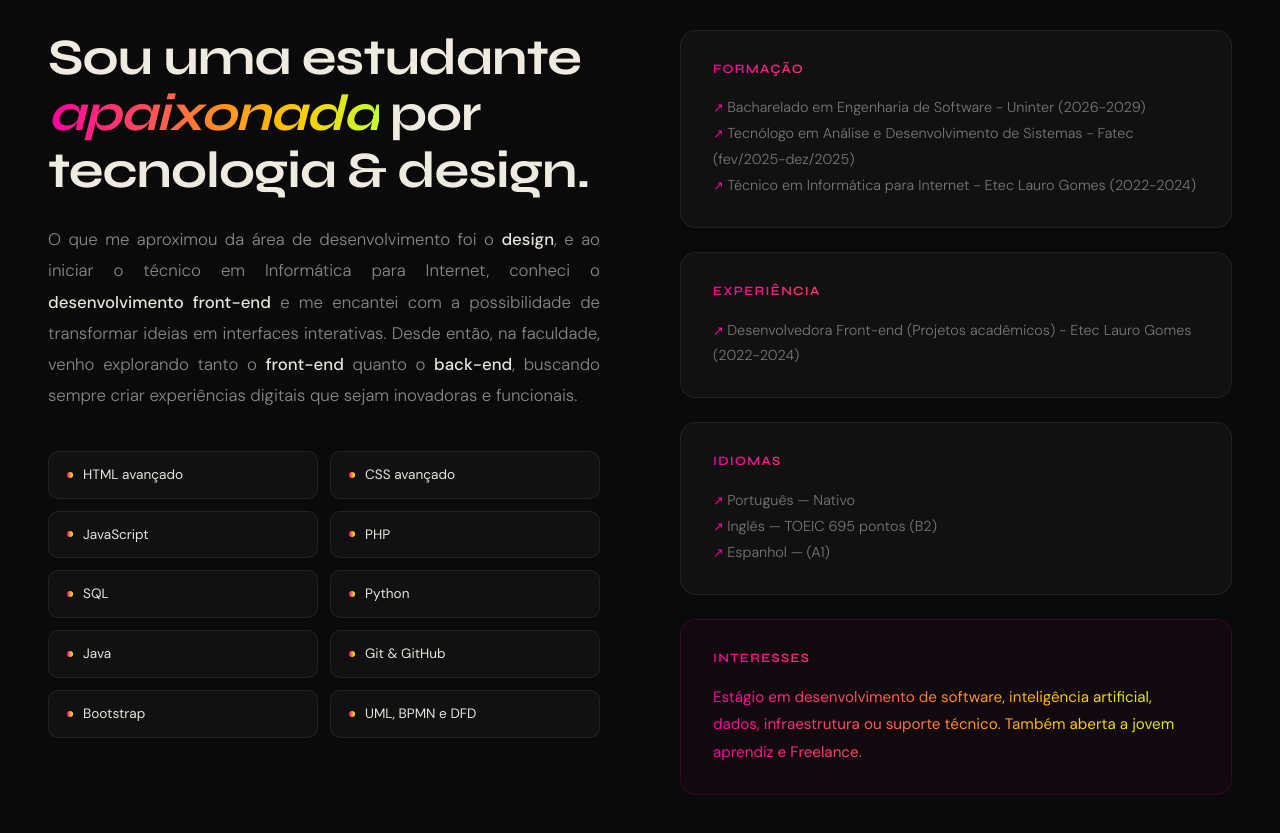
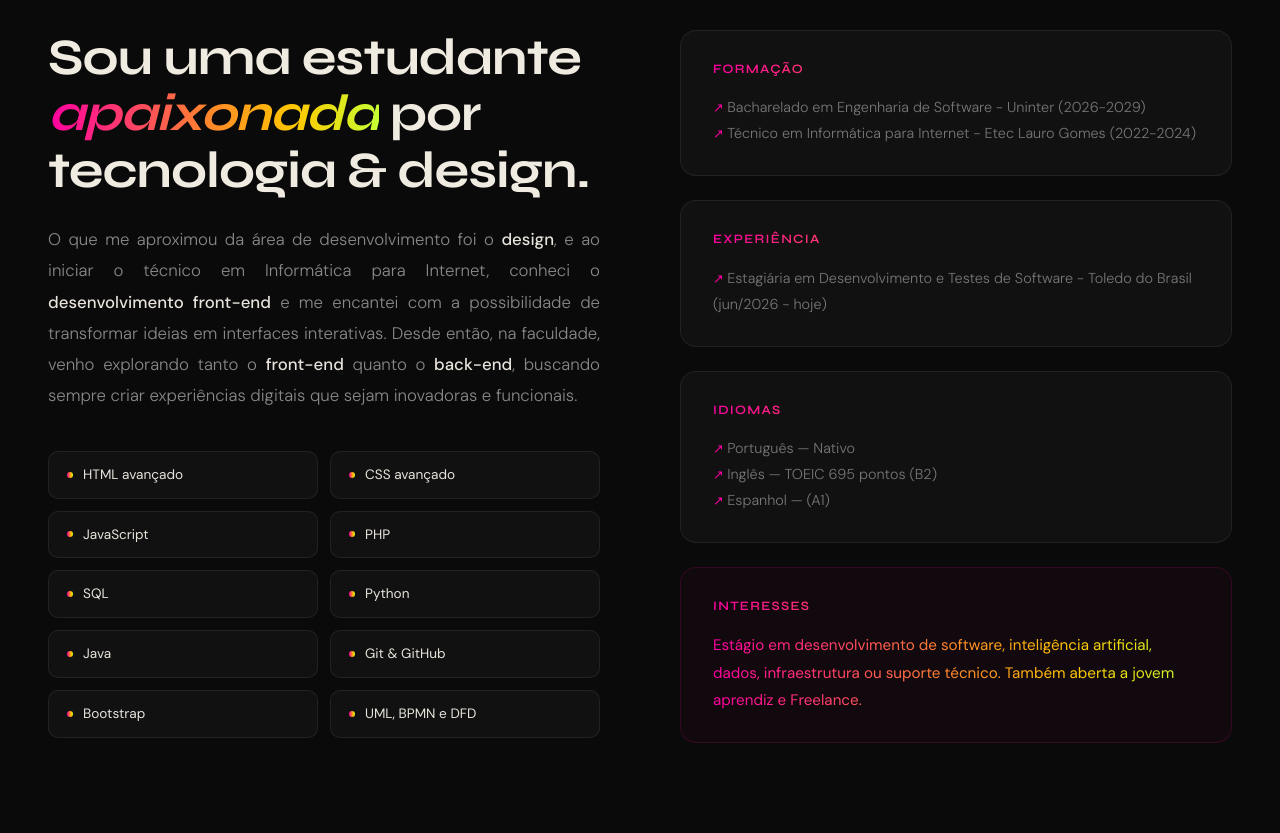
Before and after one commit to heloisacadenas/Portfolio, a website: page index.html in a window 1280 px wide. Shown: the part 1035-1868 px from the top of the page. Drawn offline with nearby package versions, Linux system fonts and the light colour scheme; some packages are replaced by stand-ins of ours; a script that the page names is missing.

Commit message:
Update education and experience details in index.html

```diff
--- a/index.html
+++ b/index.html
@@ -496,14 +496,13 @@
         <h3>Formação</h3>
         <ul>
           <li>Bacharelado em Engenharia de Software - Uninter (2026-2029)</li>
-          <li>Tecnólogo em Análise e Desenvolvimento de Sistemas - Fatec (fev/2025-dez/2025)</li>
           <li>Técnico em Informática para Internet - Etec Lauro Gomes (2022-2024)</li>
         </ul>
       </div>
       <div class="info-card">
         <h3>Experiência</h3>
         <ul>
-          <li>Desenvolvedora Front-end (Projetos acadêmicos) - Etec Lauro Gomes (2022-2024)</li>
+          <li>Estagiária em Desenvolvimento e Testes de Software - Toledo do Brasil (jun/2026 - hoje)</li>
         </ul>
       </div>
       <div class="info-card">
```
